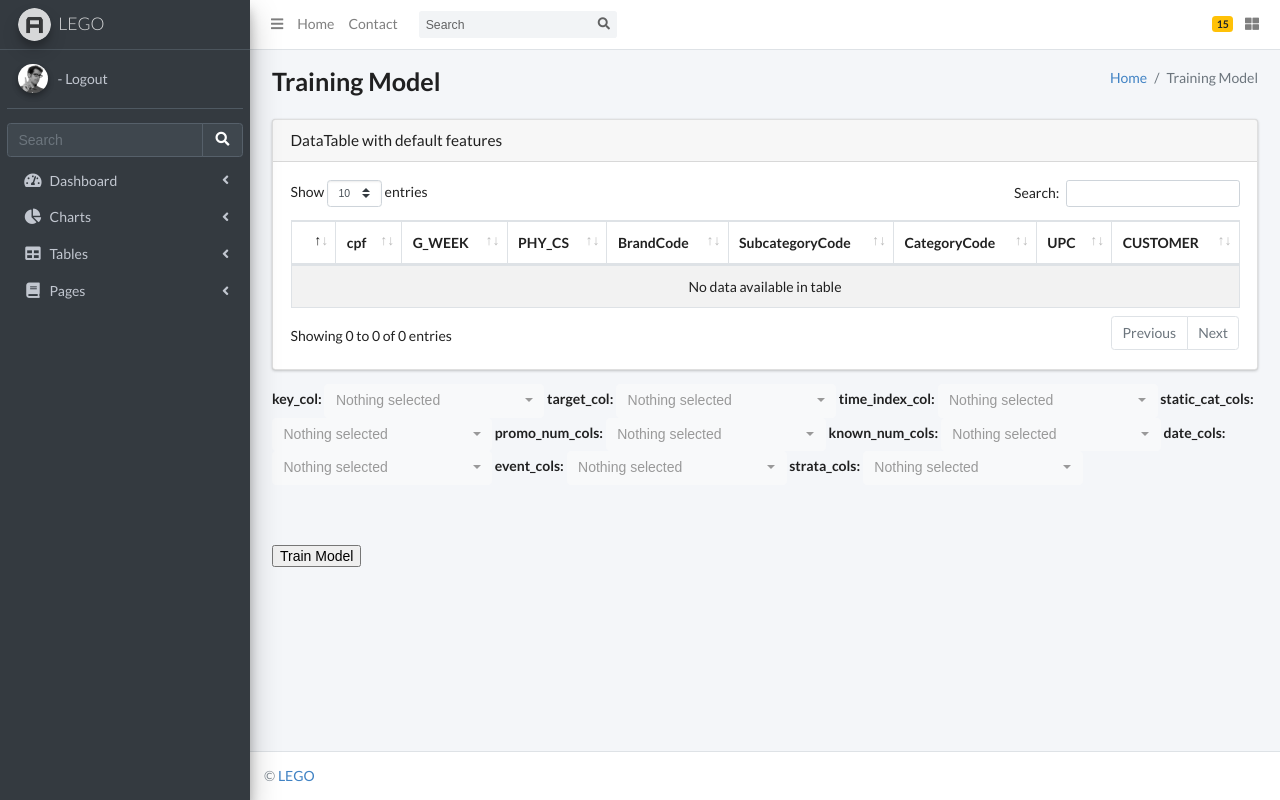
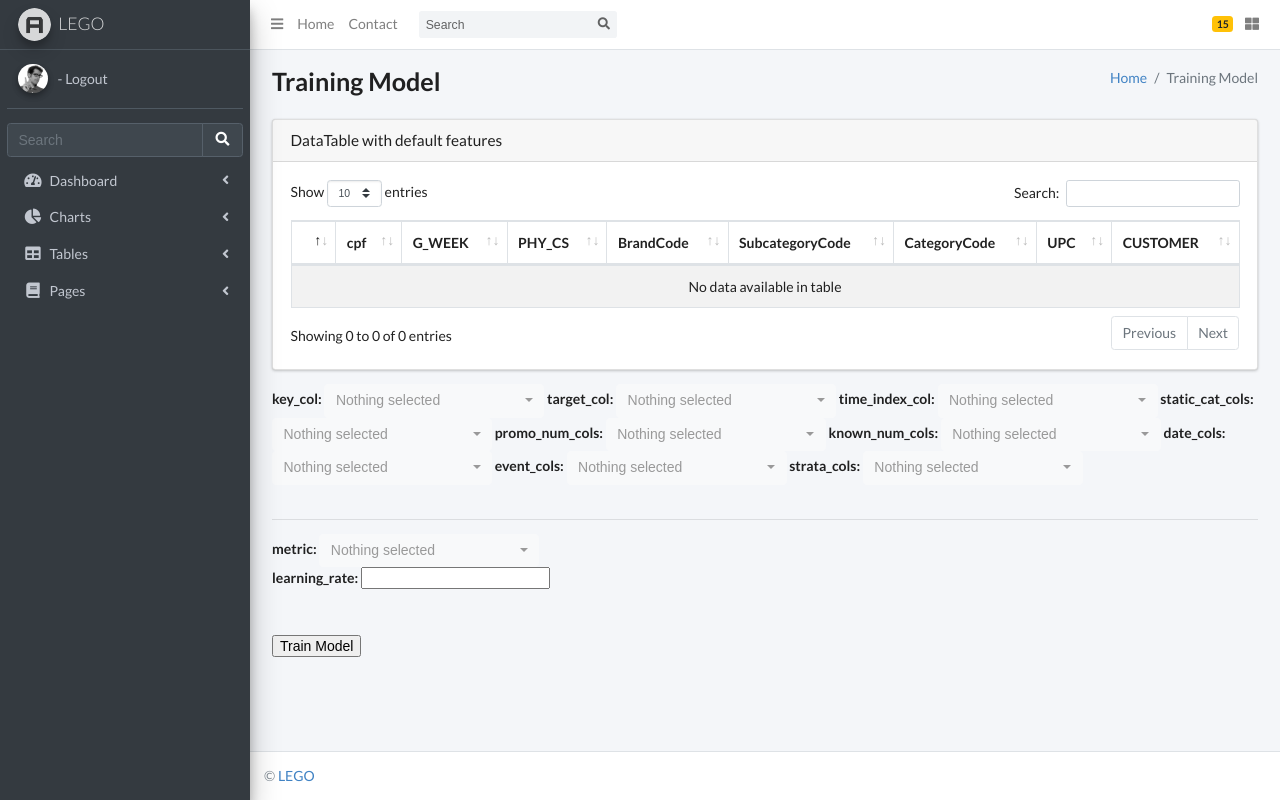
Before and after one commit to sbarikdev/LEGO-Dashboard, a Django app: template apps/templates/home/data/training-model.html in a window 1280 px wide. Run offline with Django 3.2, Linux system fonts and the light colour scheme; the template is opened without the code that fills it, so the values that code supplies are empty; style sheets or scripts are compiled from the project's sources; parts of the project's set-up code (start-up, migrations or seed data) failed here and were passed over; some libraries are stand-ins or nearby versions.

Commit message:
field changed

```diff
--- a/apps/home/views.py
+++ b/apps/home/views.py
@@ -201,8 +201,11 @@ def training_model(request):
         print('amz_columns_dict-------->', amz_columns_dict)
 
         # Training specific parameters
+        metric = request.POST.getlist('metric')
+        learning_rate = request.POST.get('learning_rate')
+        print('learning_rate--------->', learning_rate)
         try:
-            status = async__training_task.delay(amz_columns_dict,promo_num_cols)
+            status = async__training_task.delay(amz_columns_dict,promo_num_cols,metric,learning_rate)
             print('status--------------->', status)
             print('welcome---------->')
             return render(request,'home/index.html', {'message': 'Save Complete'})
--- a/apps/templates/home/data/training-model.html
+++ b/apps/templates/home/data/training-model.html
@@ -163,6 +163,16 @@
             <option value="TrainGroup">TrainGroup</option>
           </select>
           <br><br>
+          <b><hr></b>
+          <label for="peas">metric:</label>
+          <select class="mul-select" multiple="true" name="metric" id="metric">
+            <option value="MSE">MSE</option>
+            <option value="MAE">MAE</option>
+          </select>
+          <br>
+          <label for="fname">learning_rate:</label>
+          <input type="number" id="learning_rate" name="learning_rate" step=any min="0" max="1" required>
+          <br>
           <!-- <label for="fname">File name:</label>
           <input type="text" id="file_name" name="file_name">
           <br><br>
```
Also changed, not shown: apps/home/task.py (+17 -16 lines).
